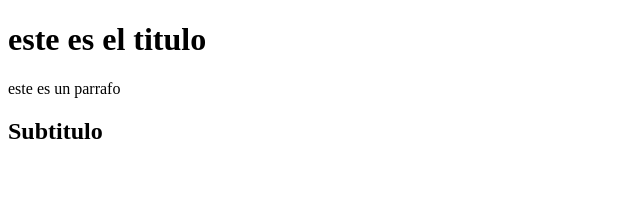
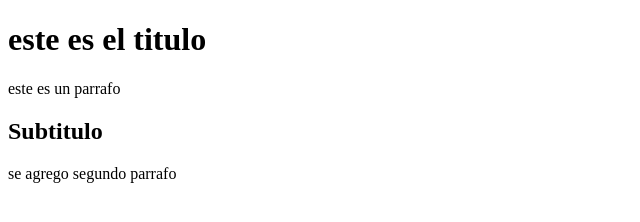
Before and after one commit to carivadeneira/gitHello, a plain HTML site: page index.html in a window 1280 px wide. Shown: the whole page, without its empty margins (0-640 px from the left). Drawn offline with Linux system fonts and the light colour scheme.

Commit message:
se agrego segundo parrafo

```diff
--- a/index.html
+++ b/index.html
@@ -10,5 +10,6 @@
     <h1>este es el titulo</h1>
     <p>este es un parrafo</p>
     <h2>Subtitulo</h2>
+    <p>se agrego segundo parrafo</p>
 </body>
 </html>
```
